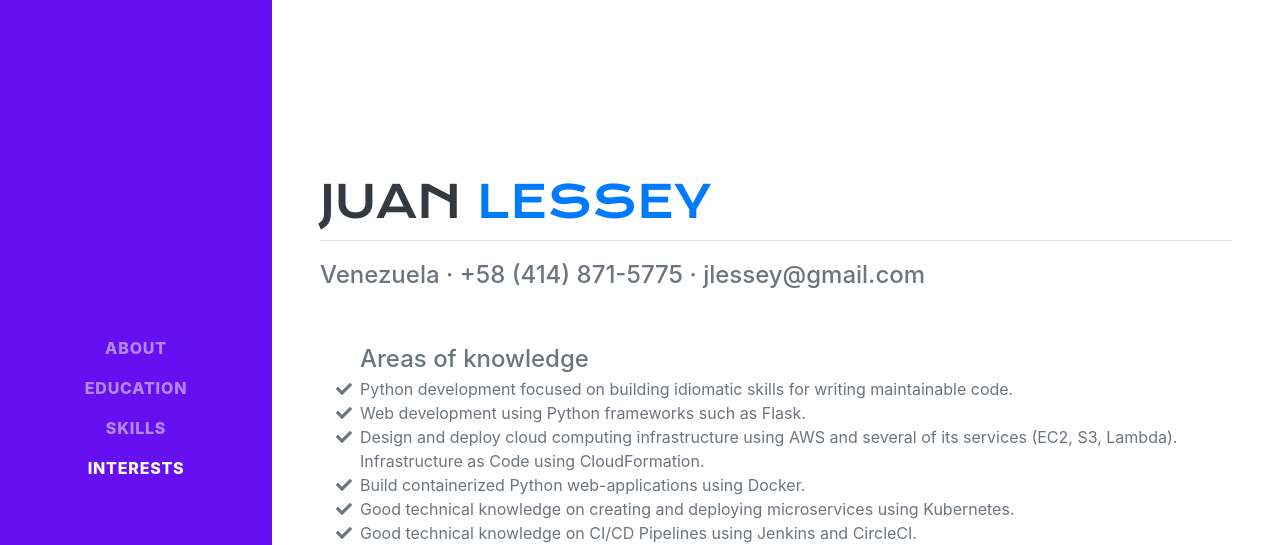
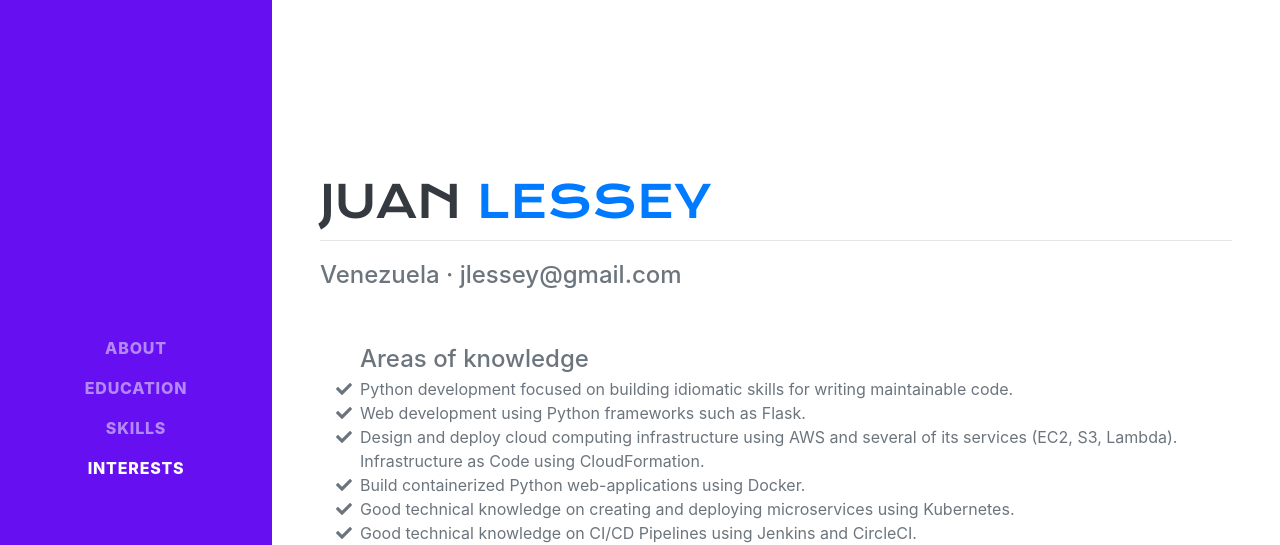
Before and after one commit to jplessey/juanlessey, a plain HTML site: page index.html in a window 1280 px wide. Shown: the top 545 px of the page. Drawn offline with nearby package versions, Linux system fonts and the light colour scheme; a web font is replaced by a local one.

Commit message:
Some fixes

```diff
--- a/index.html
+++ b/index.html
@@ -51,7 +51,7 @@
                 </h1>
                 <hr>
                 <div class="subheading mb-5">
-                    Venezuela · +58 (414) 871-5775 · jlessey@gmail.com
+                    Venezuela · jlessey@gmail.com
                 </div>
                 <!-- <p class="mb-4">I am experienced in leveraging agile frameworks to provide a robust synopsis for high level overviews. Iterative approaches to corporate strategy foster collaborative thinking to further the overall value proposition.</p> -->
                 <ul class="fa-ul mb-0">
```
